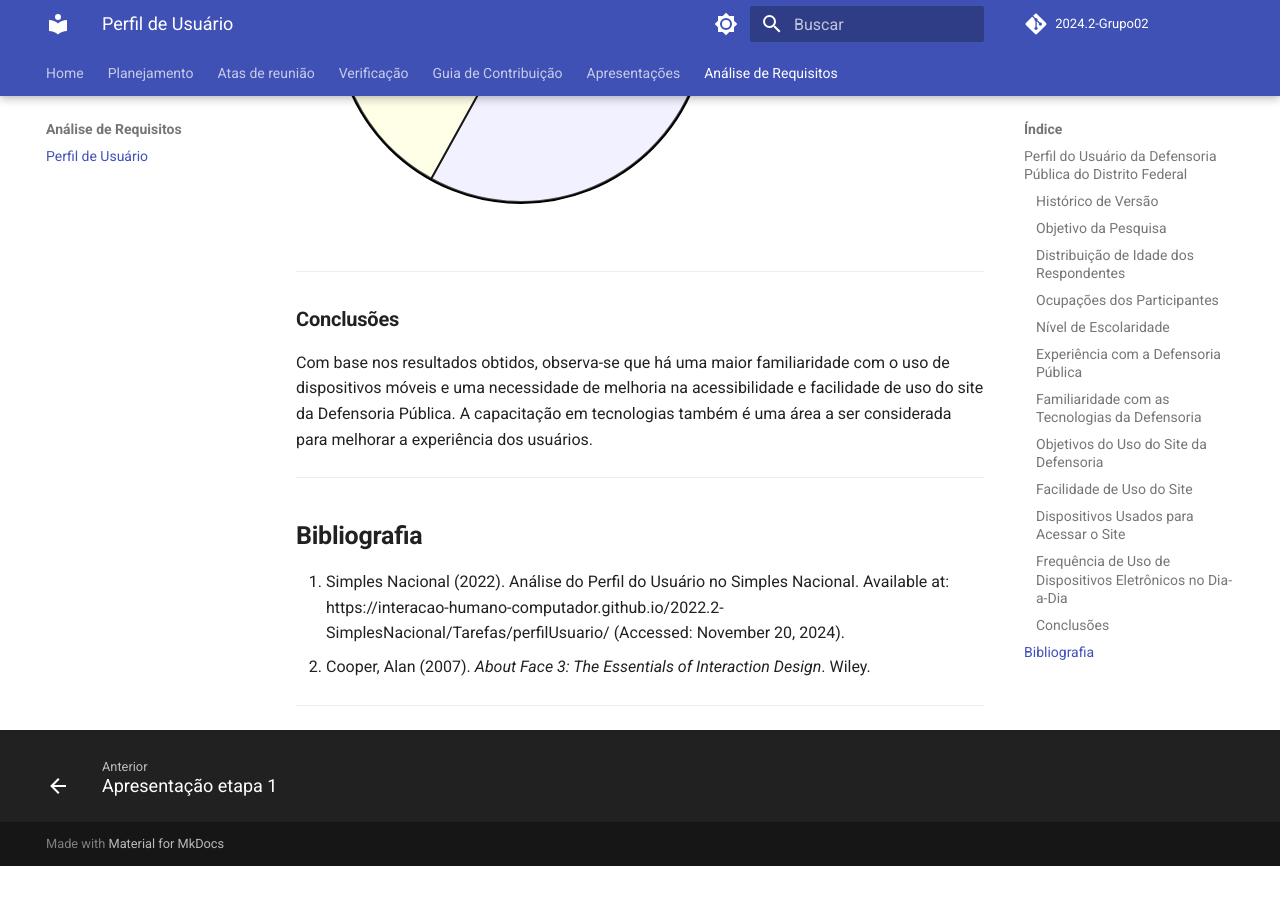
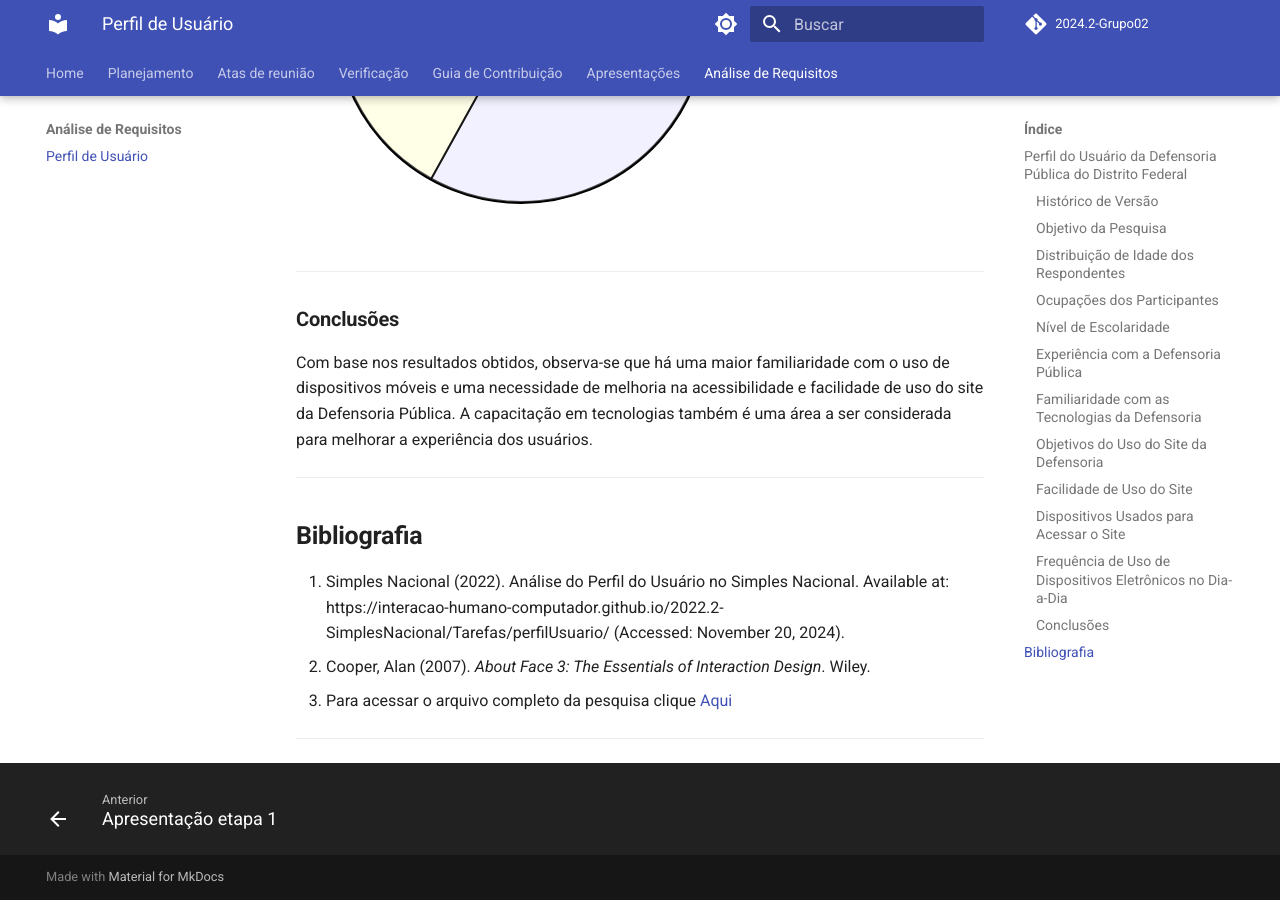
Before and after one commit to Interacao-Humano-Computador/2024.2-Grupo02, an MkDocs documentation site: the page built from docs/Analise/perfilUsuario.md, in a window 1280 px wide and 900 px high, scrolled down 5959 px. Built offline with MkDocs 1.6.1 and Material for MkDocs 9.7.7, drawn with Linux system fonts in a browser that asks for light colours; comment, search, counter and statistics services are not loaded; before the commit the page ends 6825 px from its top, so only the background shows below that.

Commit message:
[feat] adicionando link para o doc da pesquisa

```diff
--- a/docs/Analise/perfilUsuario.md
+++ b/docs/Analise/perfilUsuario.md
@@ -149,7 +149,7 @@ Com base nos resultados obtidos, observa-se que há uma maior familiaridade com
 ---
 
 ## **Bibliografia**
-2. Simples Nacional (2022). Análise do Perfil do Usuário no Simples Nacional. Available at: https://interacao-humano-computador.github.io/2022.2-SimplesNacional/Tarefas/perfilUsuario/ (Accessed: November 20, 2024).
+1. Simples Nacional (2022). Análise do Perfil do Usuário no Simples Nacional. Available at: https://interacao-humano-computador.github.io/2022.2-SimplesNacional/Tarefas/perfilUsuario/ (Accessed: November 20, 2024).
 2. Cooper, Alan (2007). *About Face 3: The Essentials of Interaction Design*. Wiley.
-
+3. Para acessar o arquivo completo da pesquisa clique [Aqui](https://docs.google.com/spreadsheets/d/1KDgxU9_wGdF_8FLalW0q-q1cQnLMDoOinu09ILayQg0/edit?usp=sharing)
 ---
```
